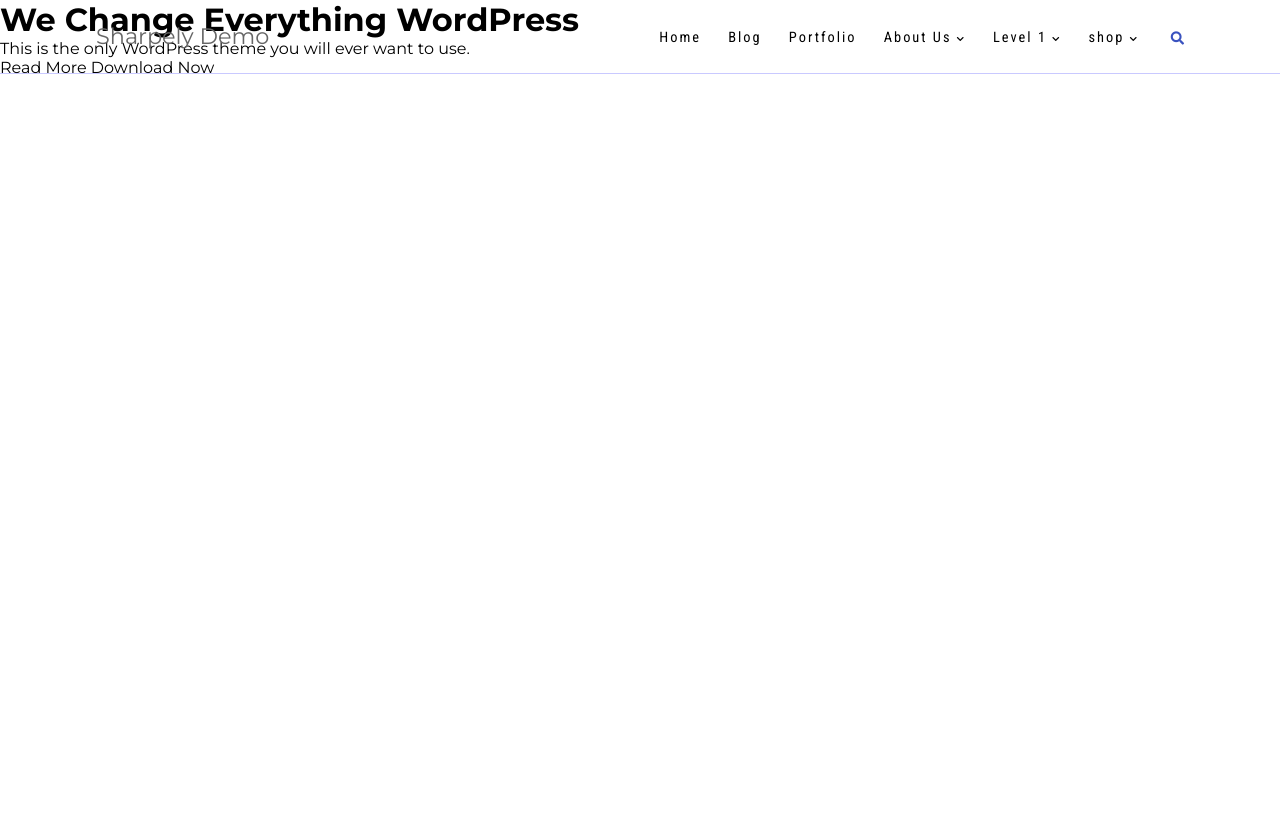
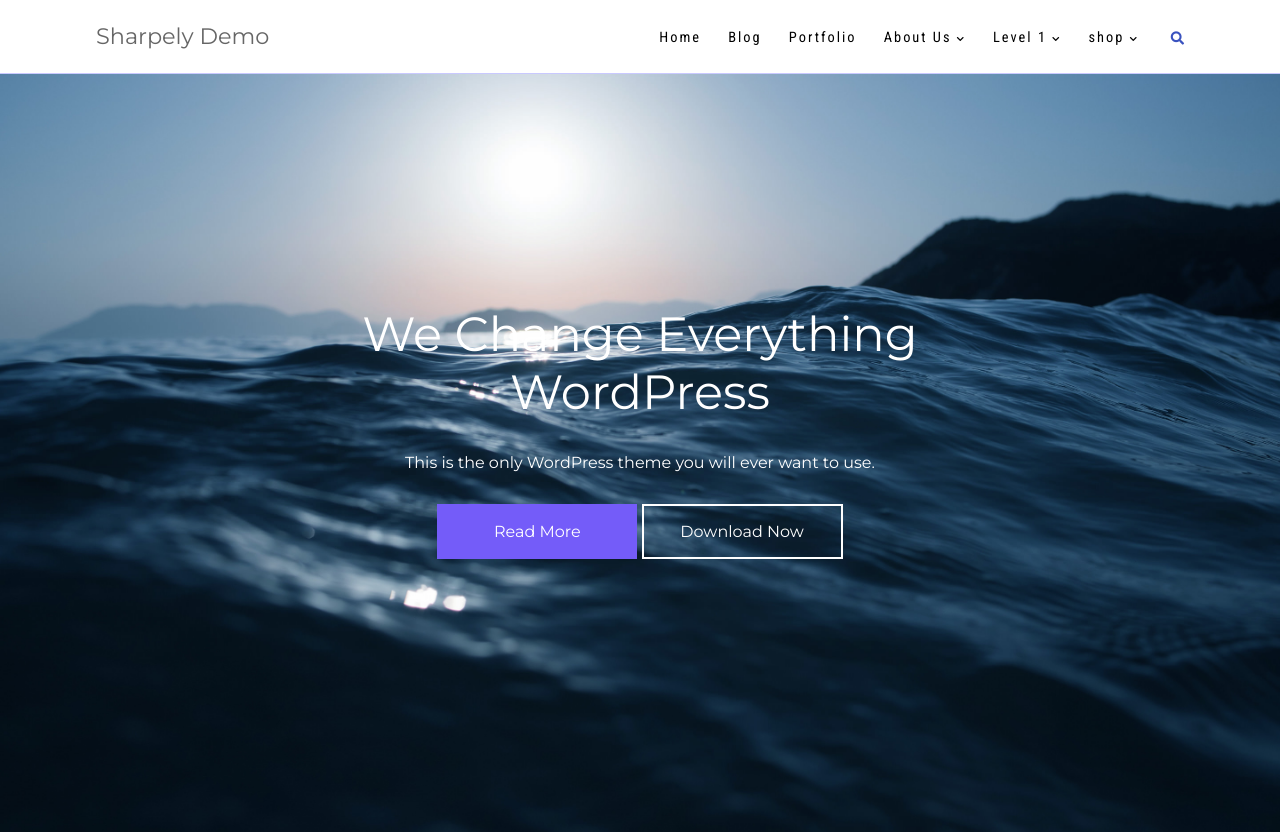
Before and after one commit to mgkh286/Sharpely-Demo, a plain HTML site: page index.html in a window 1280 px wide. Before the commit the page ends 800 px from the top, so only its background shows below. Drawn offline with Linux system fonts and the light colour scheme.

Commit message:
Hero section

```diff
--- a/css/style.css
+++ b/css/style.css
@@ -1,3 +1,5 @@
+/* General stling */
+
 * {
     margin: 0;
     padding: 0;
@@ -6,6 +8,7 @@
 
 body {
     font-family: 'Montserrat', sans-serif;
+    position: relative;
 }
 
 ul {
@@ -15,18 +18,54 @@ ul {
 a {
     text-decoration: none;
     color: black;
+    transition: all .3s ease-in-out;
 }
 .container {
     margin: 0 auto;
     width: 85%;
 }
+
+
+.btn {
+    display: inline-block;
+    min-width: 200px;
+    font-weight: 500;
+    text-align: center;
+    padding: 1rem 2.3rem;
+    color: #fff;
+    background: #3a52bf;
+    /* transition: all .3s ease-in-out; */
+}
+
+.btn-main {
+    background: #745cf9;
+    border:  2px solid #745cf9;
+
+}
+.btn-main:hover {
+    background-color: #3a52bfee;
+    border:  2px solid #3a52bfee;
+}
+
+.btn-secondary {
+    background: transparent;
+    border:  2px solid #fff;
+}
+
+.btn-secondary:hover {
+    background-color: #fff;
+    color: #000;
+}
+
+
 .navbar {
     border-bottom: 1px solid #0000ff36;
     padding: 1.4rem 0;
     position: fixed;
     width: 100%;
     top: 0;
-
+    left: 0;
+    background: #fff;
 }
 
 .navbar .container {
@@ -70,3 +109,33 @@ a {
 }
 
 /* hero section  */
+.hero {
+    margin-top: 2rem;
+    height: 100vh;
+    background: url(../img/bkg.jpg);
+    background-size: cover;
+    background-repeat: no-repeat;
+    background-position:   bottom center;
+    /* background-attachment: fixed; */
+    display: flex;
+    flex-direction: column;
+    justify-content: center;
+    align-items: center;
+    color: #fff;
+}
+
+.hero__heading {
+    font-size: 3rem;
+    font-weight: 400;
+
+
+}
+
+.hero__sub-heading {
+    display: block;
+    text-align: center;
+}
+
+.hero__text {
+    margin: 2rem 0;
+}
--- a/index.html
+++ b/index.html
@@ -29,11 +29,11 @@
 
     <!-- Hero section -->
     <header class="hero">
-        <h1>We Change Everything WordPress</h1>
-        <p>This is the only WordPress theme you will ever want to use.</p>
+        <h1 class="hero__heading">We Change Everything <span class="hero__sub-heading">WordPress</span></h1>
+        <p class="hero__text">This is the only WordPress theme you will ever want to use.</p>
         <div class="hero_btns">
-            <a href="#" class="btn">Read More</a>
-            <a href="#" class="btn">Download Now</a>
+            <a href="#" class="btn btn-main">Read More</a>
+            <a href="#" class="btn btn-secondary">Download Now</a>
         </div>
     </header>
 
```
